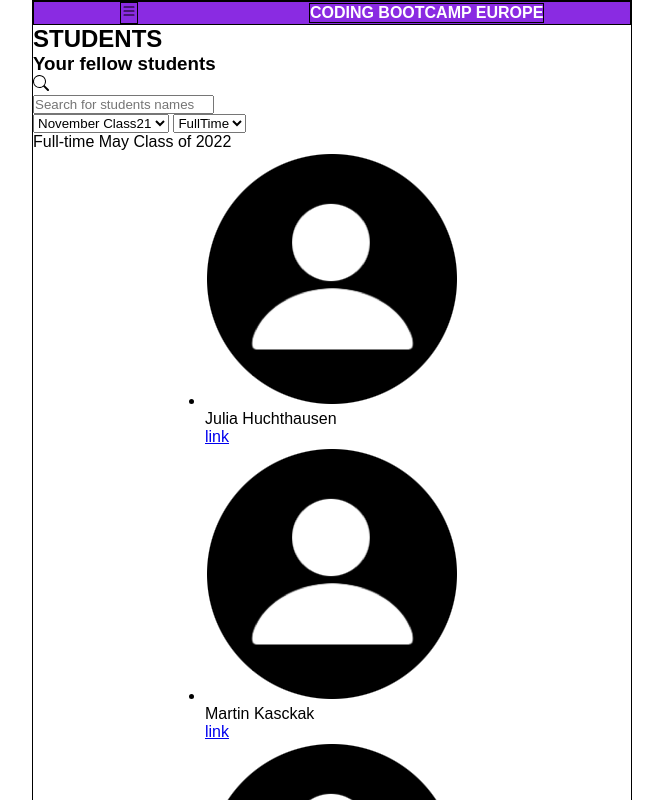
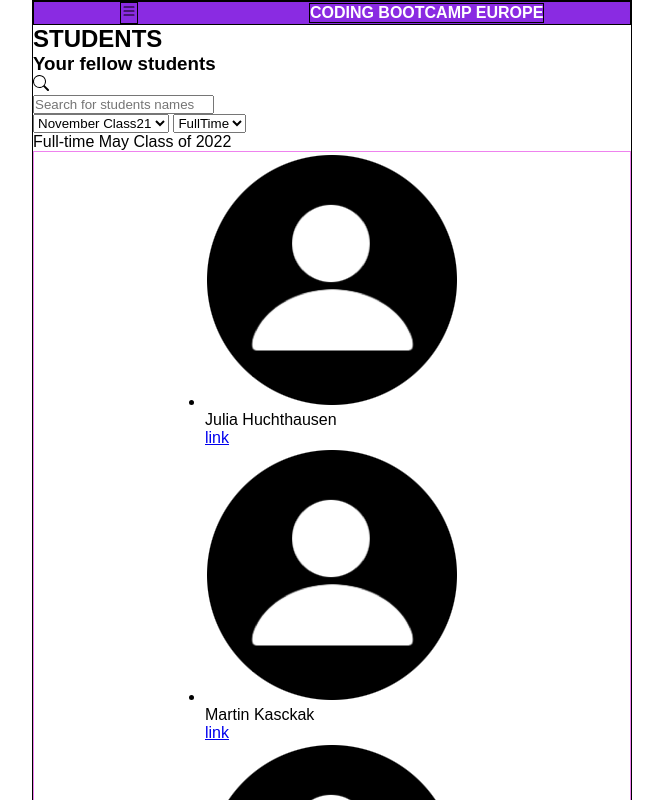
Before and after one commit to danmille/checkpoint-web-dev-foundation, a plain HTML site: page index.html in a window 1280 px wide. Shown: the top 800 px of the page, without its empty margins (308-971 px from the left). Drawn offline with Linux system fonts and the light colour scheme.

Commit message:
commit updat I

```diff
--- a/style.css
+++ b/style.css
@@ -14,6 +14,7 @@ header {
   background-color: blueviolet;
   display: flex;
   border: 1px solid black;
+  justify-content: space-between;
 }
 h1 {
   color: white;
@@ -28,6 +29,8 @@ h1 {
 ul {
   display: flex;
   flex-direction: column;
+  justify-content: center;
+  border: 1px solid violet;
 }
 .icon {
   color: antiquewhite;
```
Also changed, not shown: IMG_3998 copy.JPG (added).
